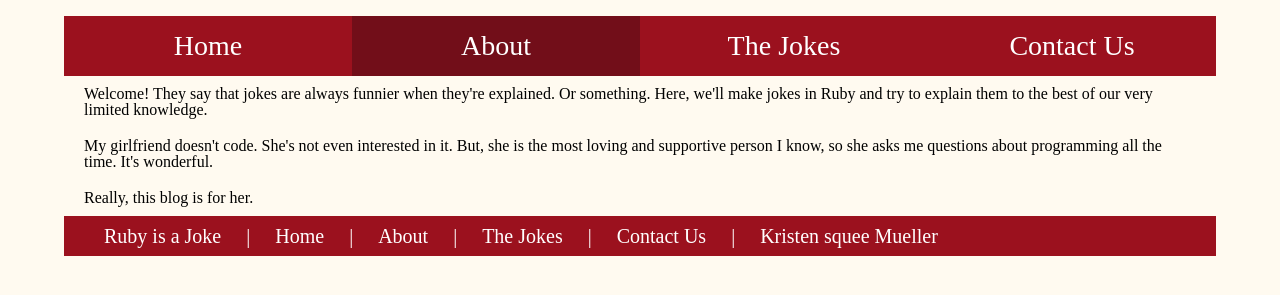
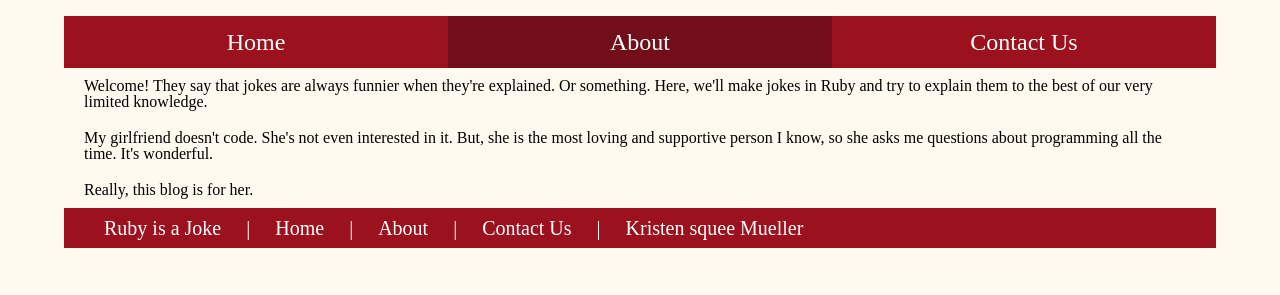
Before and after one commit to squeemishly/personal_website, a plain HTML site: page about.html in a window 1280 px wide. Shown: the part 269-564 px from the top of the page. Drawn offline with Linux system fonts and the light colour scheme; grey boxes are pictures that could not be loaded.

Commit message:
removed jokes page and cleaned up a little

```diff
--- a/about.html
+++ b/about.html
@@ -14,7 +14,6 @@
     <ul>
       <a href="index.html"><li>Home</li></a>
       <a href="about.html"><li id="active">About</li></a>
-      <a href="jokes.html"><li>The Jokes</li></a>
       <a href="contact.html"><li>Contact Us</li></a>
     </ul>
   </nav>
@@ -31,7 +30,7 @@
     </p>
     <footer>
       <p>
-        <span>Ruby is a Joke</span>  |  <a href="index.html">Home</a>  |  <a href="about.html">About</a>  |  <a href="jokes.html">The Jokes</a>  |  <a href="contact.html">Contact Us</a>  |  <span>Kristen squee Mueller</span>
+        <span>Ruby is a Joke</span>  |  <a href="index.html">Home</a>  |  <a href="about.html">About</a>  |  <a href="contact.html">Contact Us</a>  |  <span>Kristen squee Mueller</span>
       </p>
     </footer>
   </body>
--- a/styles/styles.css
+++ b/styles/styles.css
@@ -57,7 +57,7 @@ body {
 
 
 header h1{
-  background-color: #9b111e;
+  background-color: #9B111E;
   color: white;
   font-size: 3em;
   text-align: center;
@@ -80,10 +80,10 @@ nav ul{
 nav ul li {
 	list-style-type: none;
   display: inline;
-  padding: 16px;
+  padding: 14px;
   color: white;
-  font-size: 1.75em;
-  width: 25%;
+  font-size: 1.5em;
+  width: 33.33333%;
   float: left;
   box-sizing: border-box;
   text-align: center;
```
Also changed, not shown: contact.html (+1 -2 lines), index.html (+1 -2 lines).
